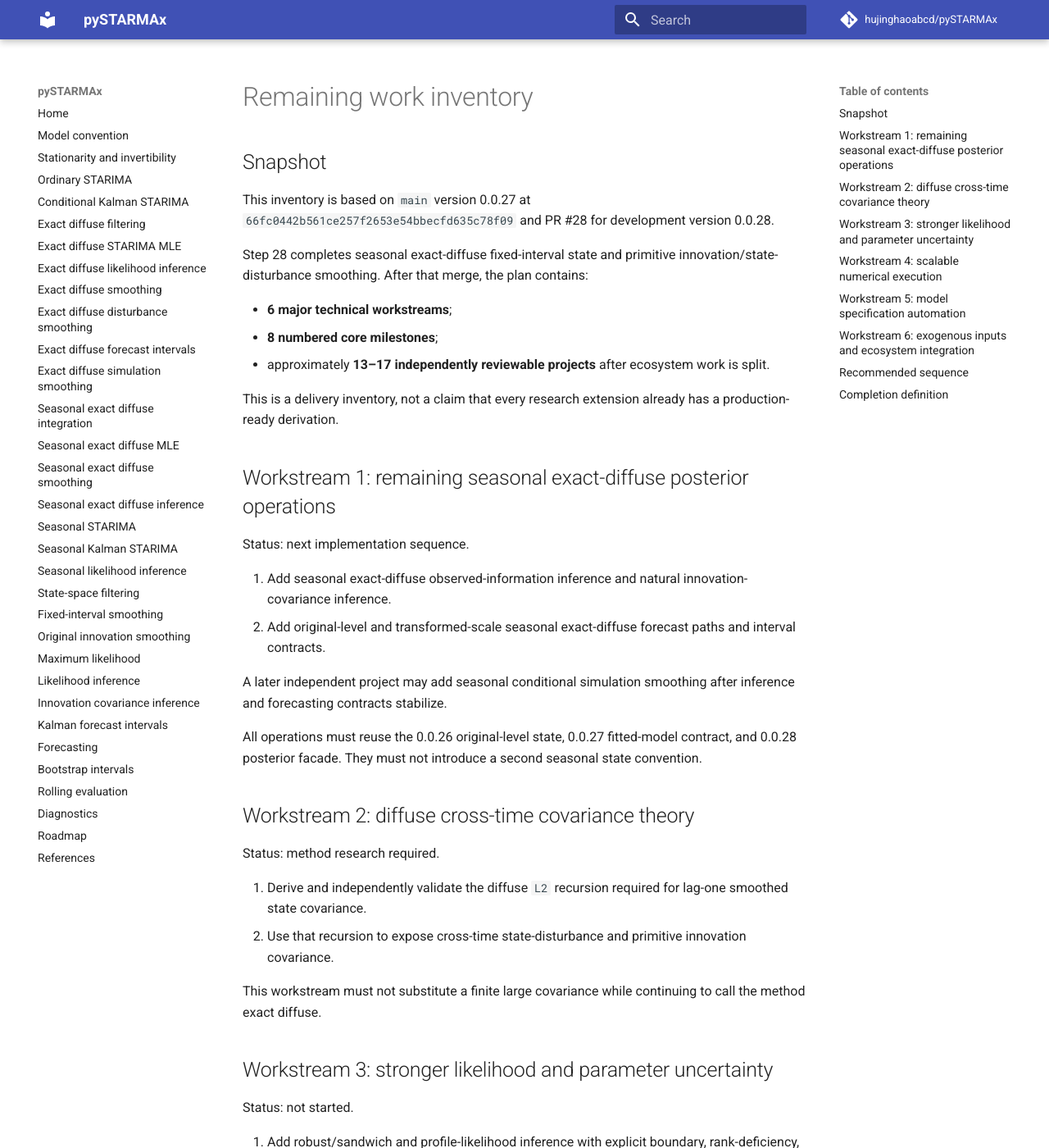
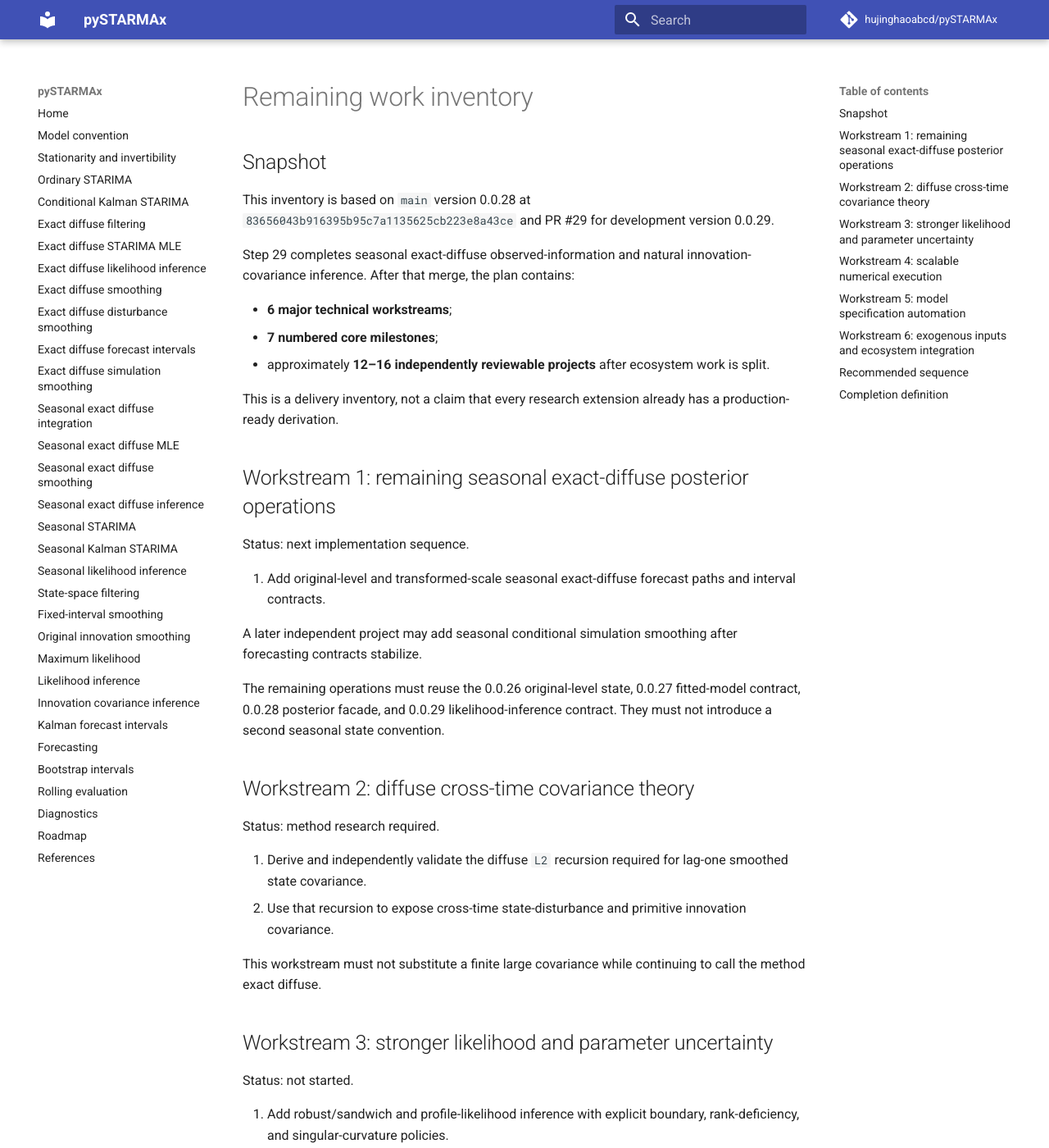
Before and after one commit to hujinghaoabcd/pySTARMAx, an MkDocs documentation site: the page built from docs/development/REMAINING_WORK.md, in a window 1280 px wide and 1400 px high. Shown: the whole window at 82% size. Built offline with MkDocs 1.6.1 and Material for MkDocs 9.7.7, drawn with Linux system fonts in a browser that asks for light colours; comment, search, counter and statistics services are not loaded; some of the changed text lies outside the part shown.

Commit message:
Advance remaining work inventory through Step 29

```diff
--- a/docs/development/REMAINING_WORK.md
+++ b/docs/development/REMAINING_WORK.md
@@ -2,16 +2,16 @@
 
 ## Snapshot
 
-This inventory is based on `main` version 0.0.27 at
-`66fc0442b561ce257f2653e54bbecfd635c78f09` and PR #28 for development version
-0.0.28.
+This inventory is based on `main` version 0.0.28 at
+`83656043b916395b95c7a1135625cb223e8a43ce` and PR #29 for development version
+0.0.29.
 
-Step 28 completes seasonal exact-diffuse fixed-interval state and primitive
-innovation/state-disturbance smoothing. After that merge, the plan contains:
+Step 29 completes seasonal exact-diffuse observed-information and natural
+innovation-covariance inference. After that merge, the plan contains:
 
 - **6 major technical workstreams**;
-- **8 numbered core milestones**;
-- approximately **13–17 independently reviewable projects** after ecosystem
+- **7 numbered core milestones**;
+- approximately **12–16 independently reviewable projects** after ecosystem
   work is split.
 
 This is a delivery inventory, not a claim that every research extension already
@@ -21,17 +21,15 @@ has a production-ready derivation.
 
 Status: next implementation sequence.
 
-13. Add seasonal exact-diffuse observed-information inference and natural
-    innovation-covariance inference.
 14. Add original-level and transformed-scale seasonal exact-diffuse forecast
     paths and interval contracts.
 
 A later independent project may add seasonal conditional simulation smoothing
-after inference and forecasting contracts stabilize.
+after forecasting contracts stabilize.
 
-All operations must reuse the 0.0.26 original-level state, 0.0.27 fitted-model
-contract, and 0.0.28 posterior facade. They must not introduce a second seasonal
-state convention.
+The remaining operations must reuse the 0.0.26 original-level state, 0.0.27
+fitted-model contract, 0.0.28 posterior facade, and 0.0.29 likelihood-inference
+contract. They must not introduce a second seasonal state convention.
 
 ## Workstream 2: diffuse cross-time covariance theory
 
@@ -91,17 +89,16 @@ Status: split into independent future pull requests.
 
 ## Recommended sequence
 
-1. Merge PR #28 after final synchronized CI.
-2. Add seasonal exact-diffuse likelihood and natural covariance inference.
-3. Add seasonal exact-diffuse forecasting uncertainty.
-4. Add seasonal conditional simulation smoothing only after those contracts are
-   stable.
-5. Run the diffuse `L2` derivation as a separate theory-and-validation project.
-6. Add robust and parameter-aware uncertainty after posterior contracts are
-   stable.
-7. Introduce sparse execution before broad GIS adapters or automatic model
+1. Merge PR #29 after final synchronized CI.
+2. Add seasonal exact-diffuse forecasting uncertainty.
+3. Add seasonal conditional simulation smoothing only after the interval
+   contracts are stable.
+4. Run the diffuse `L2` derivation as a separate theory-and-validation project.
+5. Add robust, profile, and parameter-aware uncertainty after posterior
+   contracts are stable.
+6. Introduce sparse execution before broad GIS adapters or automatic model
    search.
-8. Complete ecosystem and release engineering after public numerical contracts
+7. Complete ecosystem and release engineering after public numerical contracts
    stabilize.
 
 ## Completion definition
```
